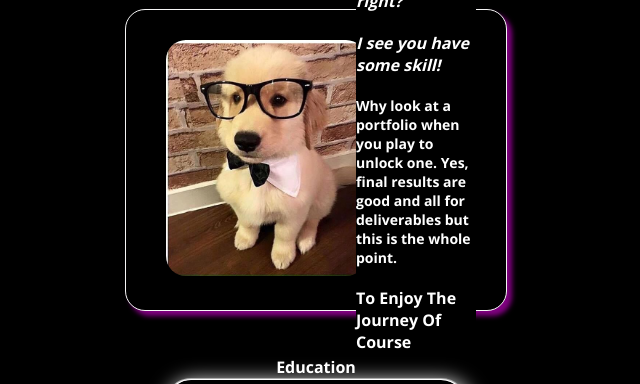
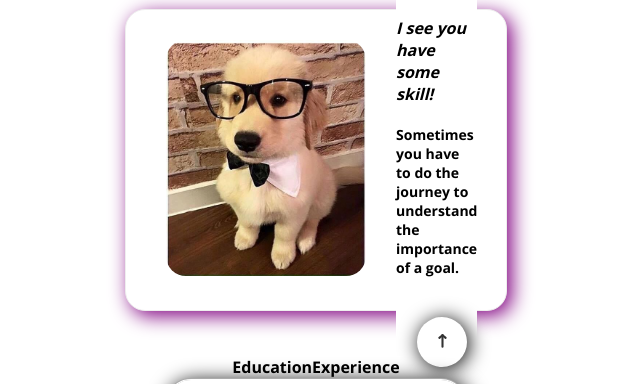
Before and after one commit to Vador92/portfolio, a plain HTML site: page index.html in a window 1280 px wide. Shown: the part 115-499 px from the top of the page, without its empty margins (324-964 px from the left). Drawn offline with Linux system fonts and the light colour scheme.

Commit message:
better ui?

```diff
--- a/index.css
+++ b/index.css
@@ -13,8 +13,8 @@
 }
 
 * {
-    background-color: black;
-    color: white;
+    background-color: white;
+    color: black;
     font-family: 'myfontbold';
 }
 
@@ -40,10 +40,9 @@
     align-items: center;
     border-width: 1px;
     border-style: groove;
-    border-color: whitesmoke;
     margin: 45px 0 45px 0;
     border-radius: 20px;
-    box-shadow: 5px 5px 5px purple;
+    box-shadow: 5px 5px 20px purple;
 }
 
 .about .dogpic{
@@ -56,26 +55,42 @@
     border-radius: 20px;
 }
 
-.about .aboutme {
-    margin-right: 30px;
-    width: 50%;
+.about .fullabout{
+    width:50%;
+    margin:40px
 }
 
+.about .fullabout .aboutme {
+    margin-bottom: 40px;
+}
 
-.about .aboutme .gotcha {
+.about .fullabout .aboutme .gotcha {
     font-style: italic;
     margin-bottom: 20px;
 }
 
-.about .aboutme .why {
+.about .fullabout .aboutme .why {
     font-size: 14px;
     margin-top: 10px;
 }
 
-.about .aboutme .whymore{
-    margin-top: 20px;
-    font-size: 16px;
+.about .fullabout .flip {
+    display: flex;
+    justify-content: end;
+    margin-right: 10px;
+}
 
+.about .fullabout .flip .flip-button{
+    width: 50px;
+    height: 50px;
+    border-radius: 50px;
+    border-width: 0px;
+    box-shadow: 2px 2px 20px black;
+}
+
+.about .fullabout .flip .flip-button .arrow{
+    width:25px;
+    height:25px;
 }
 
 
--- a/index.html
+++ b/index.html
@@ -8,12 +8,13 @@
 </head>
 <body>
     <div class="name">
-        Vador's Pit
+        VADOR'S PIT
     </div>
     <div class="about">
         <div class="dogpic">
             <img src="images/dogplaceholder.jpg" alt="dog pic"/>
         </div>
+        <div class="fullabout">
             <div class="aboutme">
                 <div class="gotcha">
                     Not too bad right?
@@ -22,16 +23,34 @@
                     I see you have some skill!
                 </div>
                 <div class="why">
-                Why look at a portfolio when you play to unlock one. Yes, final results are good and all for deliverables but this is the whole point.
-            </div>
-            <div class="whymore">
-                To Enjoy The Journey Of Course
+                    Sometimes you have to do the journey to understand the importance of
+                    a goal.
                 </div>
             </div>
+            <div class="flip">
+                <button onclick="" class="flip-button">
+                    <img class="arrow" src="images/arrow-up.svg"/>
+                </button>
+            </div>
+        </div>
+
     </div>
     <div class="expertise">
         <div class="education">
+            <div class="education-header">
                 Education
+            </div>
+            <div class="education-info">
+
+            </div>
+        </div>
+        <div class="experience">
+            <div class="exp-header">
+                Experience
+            </div>
+            <div class="experience-body">
+
+            </div>
         </div>
     </div>
 
```
Also changed, not shown: images/arrow-up.svg (added). Lines whose indentation alone changed are shown as unchanged.
